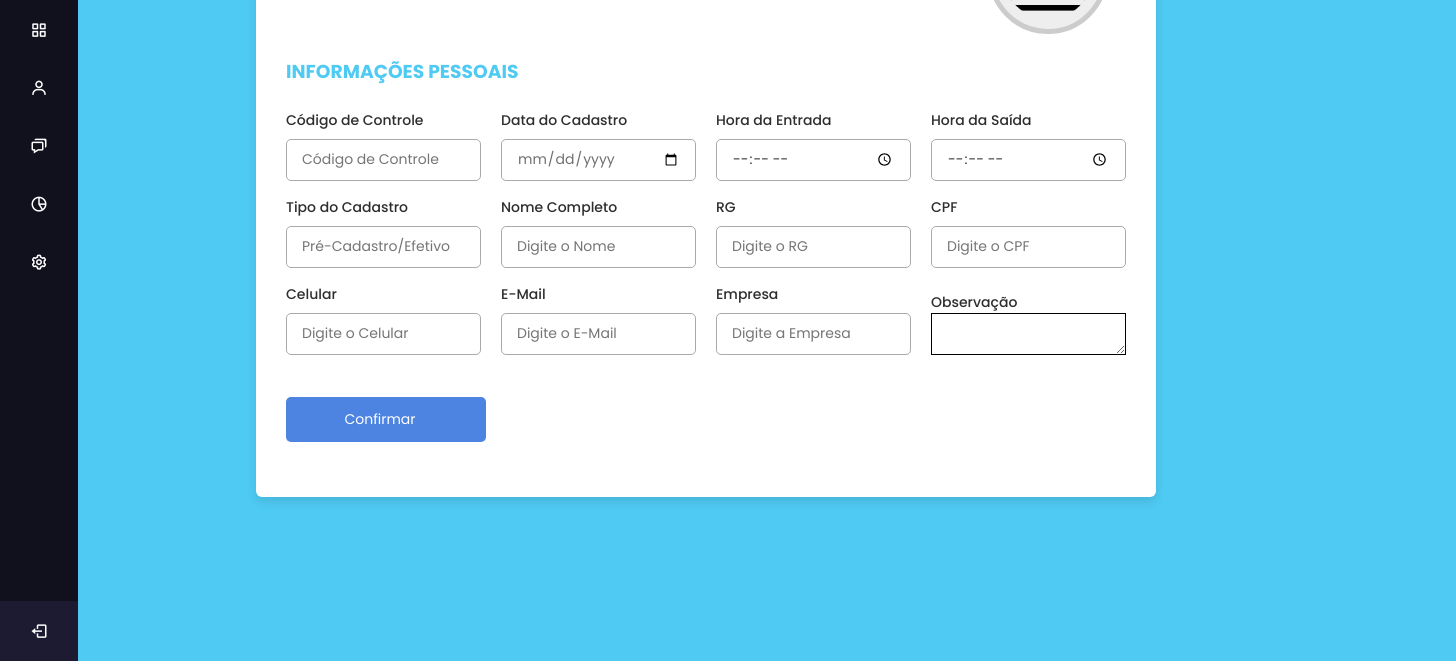
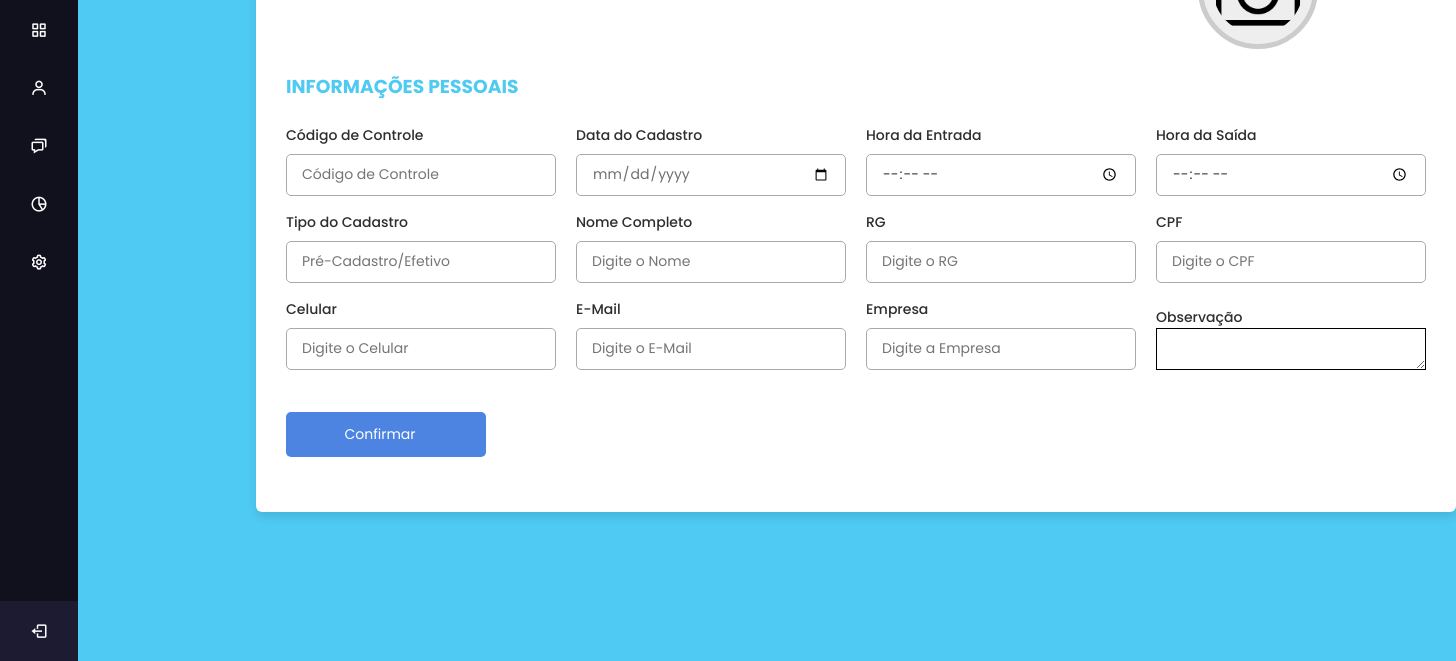
Before and after one commit to ka1quegs/SCV, a plain HTML site: page cadastro.html in a window 1280 px wide. Shown: the part 139-800 px from the top of the page, 1456 px wide, since content can reach past the window. Drawn offline with nearby package versions, Linux system fonts and the light colour scheme.

Commit message:
Update cadastro.css

```diff
--- a/CSS/cadastro.css
+++ b/CSS/cadastro.css
@@ -239,8 +239,8 @@
   }
 }
 .container{
-    position: absolute;
-    max-width: 900px;
+  position: absolute;
+    max-width: 1200px;
     width: 100%;
     border-radius: 6px;
     padding: 30px;
@@ -267,11 +267,8 @@
 .container form{
     position: relative;
     margin-top: 16px;
-
     background-color: #fff;
     overflow: hidden;
-    background-color: white;
-    background-repeat: no-repeat;
 
 }
 .container form .form.second{
```
